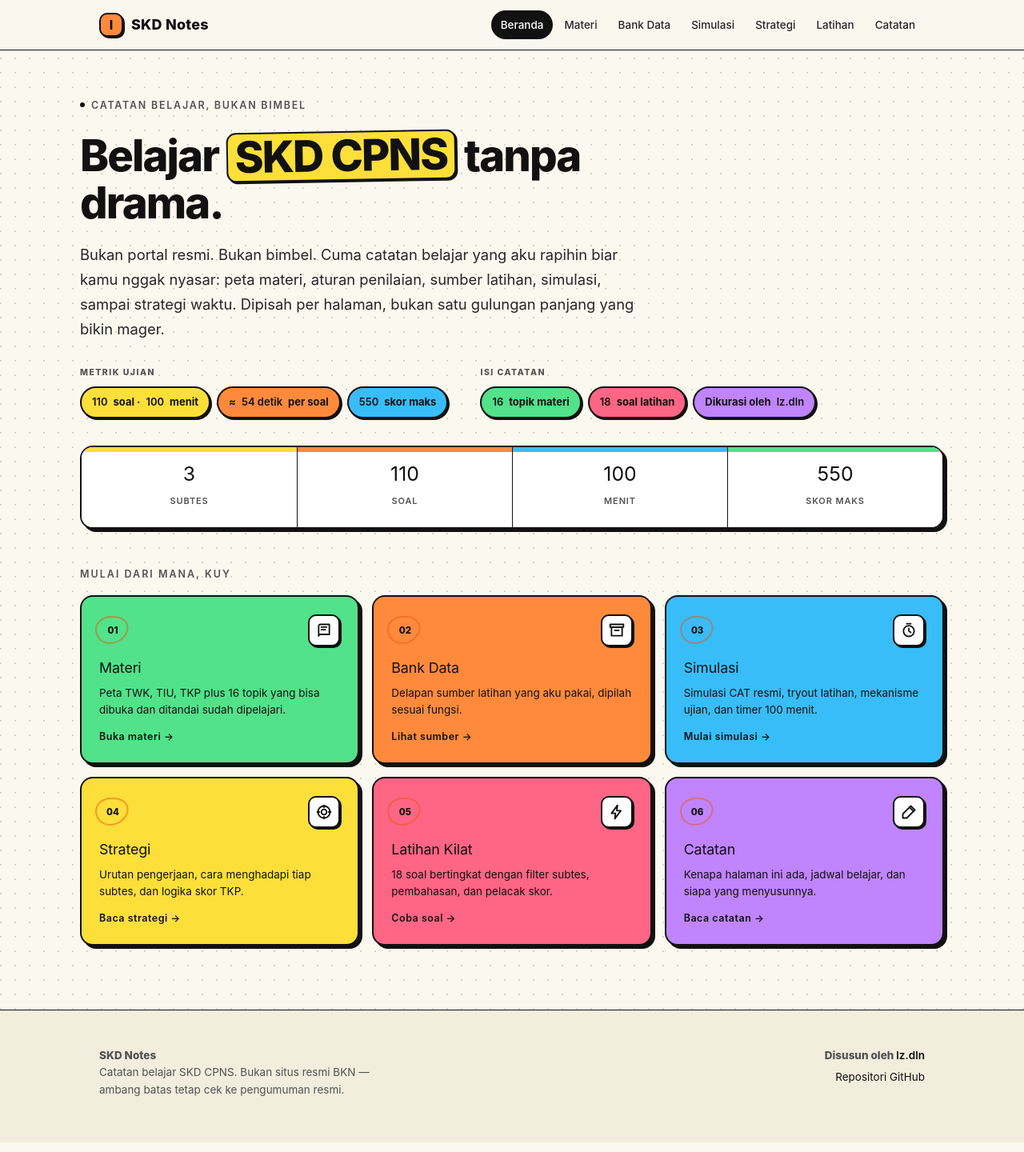
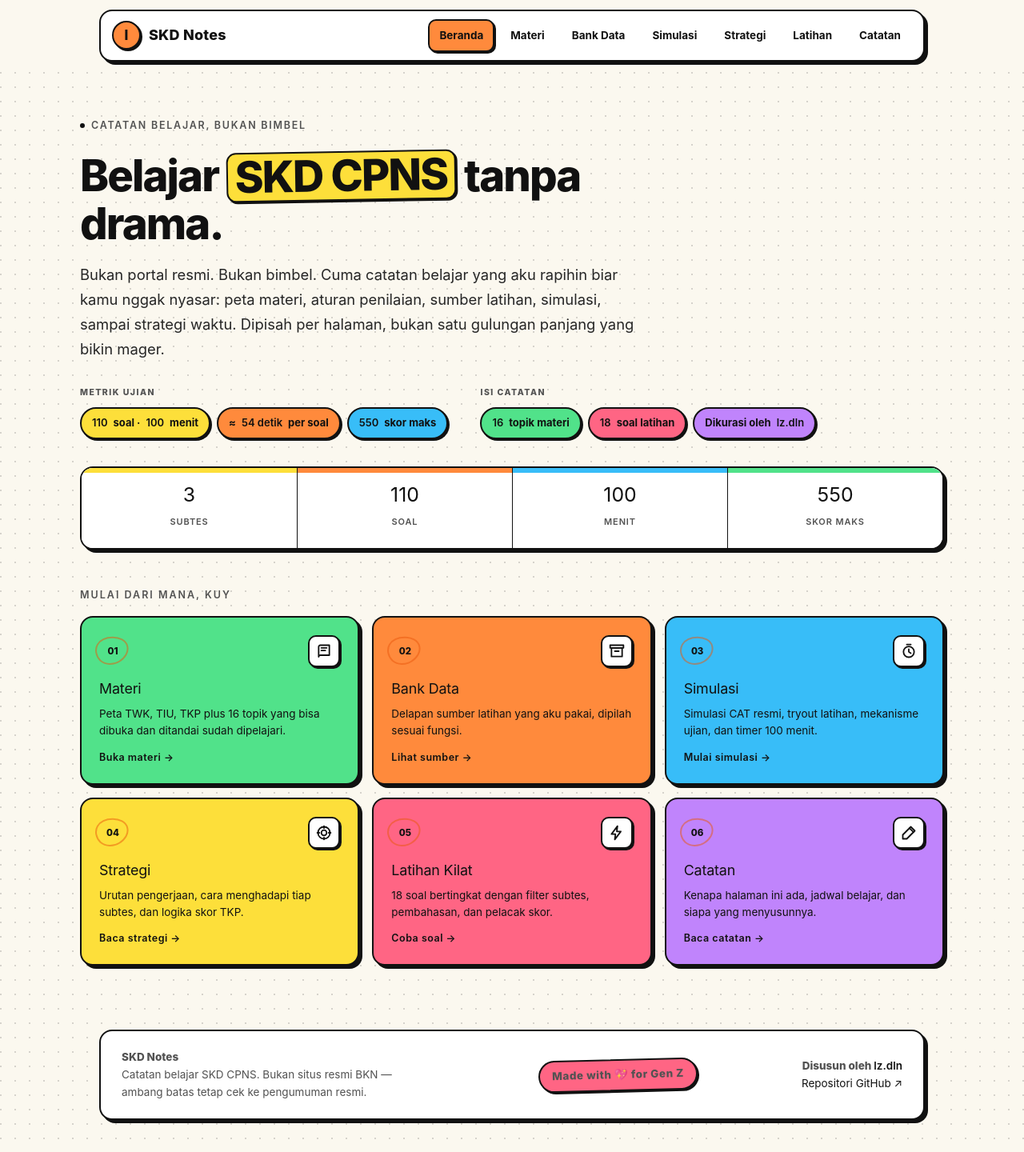
Before and after one commit to lzdluna/lzdluna, a website: page index.html in a window 1280 px wide. Shown: the whole page at 80% size. Drawn offline with Linux system fonts and the light colour scheme.

Commit message:
Adaptasi navbar dan footer dari inspirasi.html
Navbar jadi kartu mengambang, bukan bilah penuh selebar layar:
- Pembungkus sticky berlatar kertas; di dalamnya .nav-card putih ber-border
  2.5px, radius 16px, dan bayangan keras.
- Brand mark jadi lingkaran oranye 36px yang memutar 12 derajat saat hover.
- Link nav ber-border transparan 2.5px; hover memberi isian warna berbeda
  per menu (hijau/oranye/biru/kuning/pink/ungu) plus border tinta.
- State aktif: isian oranye + teks tinta + shadow, menggantikan isian tinta
  dengan teks putih sebelumnya.
- Link boleh wrap; scroll horizontal tersembunyi dihapus.

Footer jadi kartu tiga kolom yang menjadi satu kolom di bawah 720px:
- Blok nama + disclaimer "bukan situs resmi BKN".
- Stiker pill "Made with love for Gen Z" berisian pink dan diputar -1.5deg.
- Penyusun + tautan repositori yang sebenarnya, bukan alert palsu seperti
  di inspirasi.html.

Verifikasi: 135 cek perilaku (12 assertion baru untuk navbar/footer), 129 cek
konsistensi dokumen, dan 92 pasangan kontras tetap lolos semua. Nav aktif
oranye dengan teks tinta = 8.05:1, jadi perubahan ini tidak mengorbankan
aksesibilitas.

```diff
--- a/assets/css/skd.css
+++ b/assets/css/skd.css
@@ -41,10 +41,18 @@ a,button{touch-action:manipulation;}
 
 .nav{
   position:sticky;top:0;z-index:100;
-  background:rgba(250,247,240,.94);
-  border-bottom:1px solid var(--line);
+  background:var(--bg);
+  border-bottom:0;
+  padding:12px 0;
 }
-.nav-inner{display:flex;align-items:center;gap:14px;height:62px;flex-wrap:nowrap;}
+.nav-card{
+  display:flex;align-items:center;gap:12px;flex-wrap:wrap;
+  background:var(--card);
+  border:2.5px solid var(--line);
+  border-radius:16px;
+  box-shadow:var(--shadow);
+  padding:10px 14px;
+}
 .brand{
   display:flex;align-items:center;gap:10px;
   font-family:var(--font-display);font-size:18px;letter-spacing:.2px;
@@ -52,31 +60,47 @@ a,button{touch-action:manipulation;}
 }
 .brand:hover{text-decoration:none;}
 .brand-mark{
-  width:30px;height:30px;border-radius:9px;background:var(--accent);
-  color:var(--bg);display:grid;place-items:center;
-  font-size:16px;font-family:var(--font-display);flex:0 0 auto;
+  width:36px;height:36px;border-radius:50%;
+  background:var(--orange);color:var(--ink);
+  border:2.5px solid var(--line);box-shadow:var(--shadow-sm);
+  display:grid;place-items:center;
+  font-size:17px;font-family:var(--font-display);font-weight:800;
+  flex:0 0 auto;
+  transition:transform .15s ease;
 }
+.brand:hover .brand-mark{transform:rotate(12deg);}
 .nav-links{
-  display:flex;align-items:center;gap:2px;
-  flex:1;justify-content:flex-end;
-  overflow-x:auto;scrollbar-width:none;
-  -webkit-overflow-scrolling:touch;padding:4px 0;
+  display:flex;align-items:center;gap:6px;
+  flex:1 1 auto;min-width:0;
+  justify-content:flex-end;flex-wrap:wrap;
+  padding:0;
 }
-.nav-links::-webkit-scrollbar{display:none;}
 .nav-links a{
-  color:var(--ink-soft);font-size:13.5px;font-weight:500;
-  padding:7px 12px;border-radius:99px;
-  transition:background .18s,color .18s;
+  color:var(--ink);font-size:13.5px;font-weight:700;
+  padding:7px 12px;border-radius:10px;
+  border:2.5px solid transparent;
+  transition:background .15s ease, border-color .15s ease, box-shadow .15s ease;
   white-space:nowrap;flex:0 0 auto;cursor:pointer;
 }
-.nav-links a:hover{background:var(--bg-soft);color:var(--accent);text-decoration:none;}
-.nav-links a.active{background:var(--accent);color:#fff;}
+.nav-links a:hover{background:var(--yellow);border-color:var(--line);color:var(--ink);text-decoration:none;}
+.nav-links a.active{
+  background:var(--orange);border-color:var(--line);
+  color:var(--ink);box-shadow:var(--shadow-sm);
+}
+/* Satu warna hover per menu, seperti kartu navigasi di beranda */
+.nav-links a[data-nav="materi"]:hover{background:var(--green-fill);}
+.nav-links a[data-nav="bankdata"]:hover{background:var(--orange);}
+.nav-links a[data-nav="simulasi"]:hover{background:var(--blue);}
+.nav-links a[data-nav="strategi"]:hover{background:var(--yellow);}
+.nav-links a[data-nav="latihan"]:hover{background:var(--pink);}
+.nav-links a[data-nav="catatan"]:hover{background:var(--purple);}
 
 .timer-pill{
   display:none;align-items:center;gap:8px;
-  background:var(--accent);color:#fff;border:0;
+  background:var(--ink);color:#fff;
+  border:2.5px solid var(--line);box-shadow:var(--shadow-sm);
   font-family:ui-monospace,SFMono-Regular,Menlo,Consolas,monospace;
-  font-size:13px;font-weight:600;padding:7px 12px;border-radius:99px;
+  font-size:13px;font-weight:800;padding:7px 12px;border-radius:99px;
   cursor:pointer;flex:0 0 auto;
 }
 .timer-pill.show{display:inline-flex;}
@@ -85,7 +109,7 @@ a,button{touch-action:manipulation;}
 
 @media (max-width:560px){
   .brand span:last-child{display:none;}
-  .nav-inner{gap:8px;}
+  .nav-card{gap:8px;padding:8px 10px;}
   .nav-links a{padding:7px 10px;font-size:13px;}
 }
 
@@ -633,15 +657,35 @@ td.num,th.num{text-align:center;font-variant-numeric:tabular-nums;}
   .schedule-day{border-bottom:1px solid var(--line);}
 }
 
-footer{padding:46px 0 54px;background:var(--bg-soft);border-top:1px solid var(--line);}
+footer{padding:0 0 40px;background:transparent;border-top:0;}
 .foot{
-  display:flex;justify-content:space-between;align-items:flex-start;
-  gap:28px;flex-wrap:wrap;
+  display:flex;justify-content:space-between;align-items:center;
+  gap:24px;flex-wrap:wrap;
+  background:var(--card);
+  border:2.5px solid var(--line);
+  border-radius:16px;
+  box-shadow:var(--shadow);
+  padding:22px 26px;
 }
+.foot-brand-blok{max-width:52ch;}
+.sticker{
+  display:inline-block;
+  background:var(--pink);color:var(--ink);
+  border:2.5px solid var(--line);border-radius:99px;
+  box-shadow:var(--shadow-sm);
+  padding:7px 15px;
+  font-size:11.5px;font-weight:800;letter-spacing:.04em;
+  transform:rotate(-1.5deg);
+  white-space:nowrap;
+}
+.foot-repo{margin-top:6px;}
 .foot-brand{font-family:var(--font-display);font-size:1.05rem;margin:0 0 6px;}
 .foot p{margin:0;font-size:13.5px;color:var(--muted);max-width:46ch;line-height:1.6;}
 .foot-right{text-align:right;font-size:13.5px;color:var(--muted);}
-@media (max-width:720px){.foot-right{text-align:left;}}
+@media (max-width:720px){
+  .foot{flex-direction:column;align-items:flex-start;text-align:left;}
+  .foot-right{text-align:left;}
+}
 .credit{font-family:var(--font-display);font-size:15px;color:var(--ink);}
 .credit a{color:var(--teal);font-weight:600;}
 
@@ -835,7 +879,7 @@ footer{padding:46px 0 54px;background:var(--bg-soft);border-top:1px solid var(--
 .btn:hover{background:var(--ink);text-decoration:none;transform:translate(-2px,-2px);box-shadow:var(--shadow-lg);}
 
 /* Keadaan aktif: isian hitam, teks putih */
-.t-btn.primary,.qf-btn.active,.me-tab.active,.nav-links a.active{
+.t-btn.primary,.qf-btn.active,.me-tab.active{
   background:var(--ink);color:#fff;border-color:var(--line);
 }
 .q-opt:hover:not(:disabled){background:var(--yellow);border-color:var(--line);}
@@ -878,7 +922,7 @@ footer{padding:46px 0 54px;background:var(--bg-soft);border-top:1px solid var(--
 .brand-mark{
   background:var(--orange);color:var(--ink);
   border:2.5px solid var(--line);box-shadow:var(--shadow-sm);
-  border-radius:10px;
+  border-radius:50%;
 }
 .avatar{background:var(--purple);color:var(--ink);border:2.5px solid var(--line);box-shadow:var(--shadow-sm);}
 
--- a/index.html
+++ b/index.html
@@ -11,7 +11,8 @@
 <body>
 
 <header class="nav">
-  <div class="wrap nav-inner">
+  <div class="wrap">
+    <div class="nav-card">
       <a href="#/beranda" class="brand" data-nav="beranda">
         <span class="brand-mark">l</span>
         <span>SKD&nbsp;Notes</span>
@@ -29,6 +30,7 @@
         <span class="tp-dot"></span>
         <span id="navTimerText">100:00</span>
       </button>
+    </div>
   </div>
 </header>
 
@@ -510,14 +512,19 @@
 </main>
 
 <footer>
-  <div class="wrap foot">
-    <div>
+  <div class="wrap">
+    <div class="foot">
+      <div class="foot-brand-blok">
         <p class="foot-brand">SKD Notes</p>
         <p>Catatan belajar SKD CPNS. Bukan situs resmi BKN — ambang batas tetap cek ke pengumuman resmi.</p>
       </div>
+
+      <p class="sticker">Made with 💖 for Gen Z</p>
+
       <div class="foot-right">
         <p class="credit">Disusun oleh <a href="#/catatan">lz.dln</a></p>
-      <p style="margin-top:6px;"><a href="https://github.com/lzdluna/lzdluna" target="_blank" rel="noopener noreferrer">Repositori GitHub</a></p>
+        <p class="foot-repo"><a href="https://github.com/lzdluna/lzdluna" target="_blank" rel="noopener noreferrer">Repositori GitHub ↗</a></p>
+      </div>
     </div>
   </div>
 </footer>
--- a/scripts/audit-kontras.mjs
+++ b/scripts/audit-kontras.mjs
@@ -56,7 +56,9 @@ const P = [
   ['.quote', 'ink', 'bg', 17.6, false],
   ['.schedule-desc', 'ink-soft', 'card', 14, false],
   ['.schedule-day', 'ink', 'bg-soft', 13, true],
-  ['footer p', 'muted', 'bg-soft', 13.5, false],
+  ['footer p', 'muted', 'card', 13.5, false],
+  ['.nav-links a', 'ink', 'card', 13.5, true],
+  ['stiker footer', 'ink', 'pink', 11.5, true],
   ['.id-list label', 'muted', 'card', 13.5, false],
   ['.id-list nilai', 'ink', 'card', 13.5, true],
   ['.me-empty', 'muted', 'card', 14, false],
@@ -127,7 +129,7 @@ const P = [
   ['.timer-pill', 'putih', 'ink', 13, true],
   ['.qf-btn.active', 'putih', 'ink', 13, true],
   ['.me-tab.active', 'putih', 'ink', 13.5, true],
-  ['.nav-links a.active', 'putih', 'ink', 13.5, false],
+  ['.nav-links a.active', 'ink', 'orange', 13.5, true],
   ['.brand-mark', 'ink', 'orange', 16, true],
   ['.avatar', 'ink', 'purple', 23, true],
   ['.mark-btn.on', 'ink', 'green-wash', 12.5, true],
```
Also changed, not shown: DESIGN.md (+22 -5 lines), scripts/uji.mjs (+20 -0 lines). Lines whose indentation alone changed are shown as unchanged.
